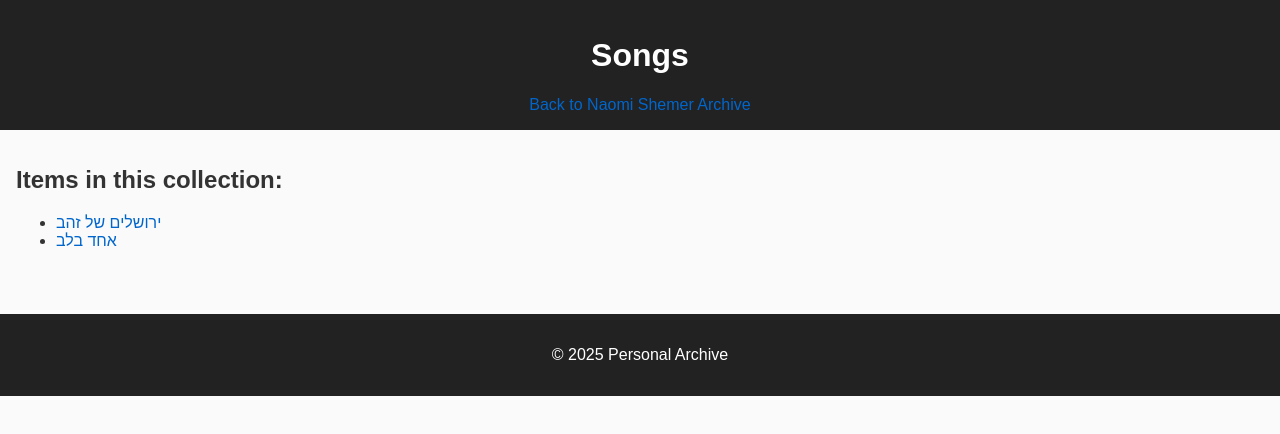
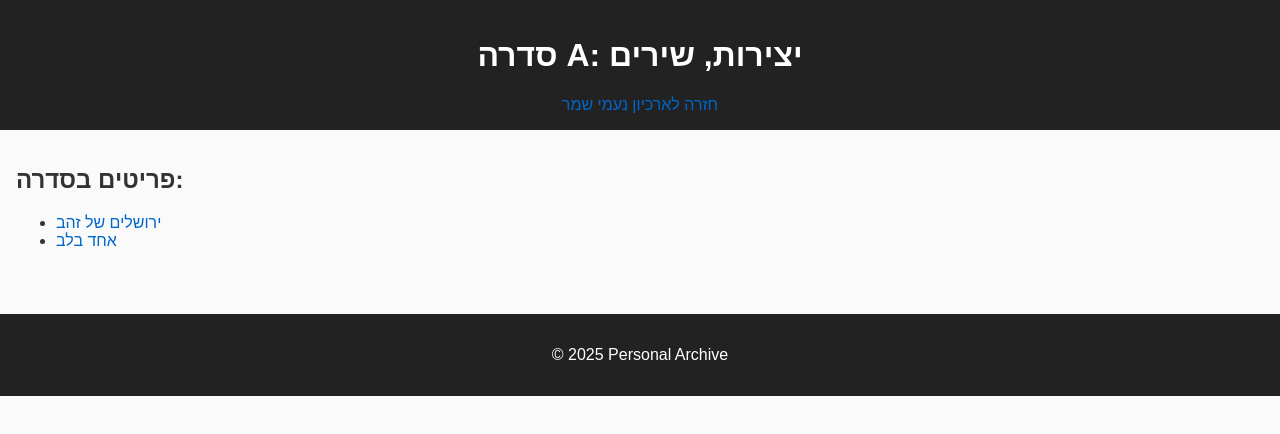
Before and after one commit to NSPC2025/personal-archive, a plain HTML site: page naomi-shemer/collections/series-a.html in a window 1280 px wide. Drawn offline with Linux system fonts and the light colour scheme.

Commit message:
Update series-a.html

```diff
--- a/naomi-shemer/collections/series-a.html
+++ b/naomi-shemer/collections/series-a.html
@@ -3,21 +3,21 @@
 <head>
 <meta charset="UTF-8">
 <meta name="viewport" content="width=device-width, initial-scale=1">
-<title>Songs - Naomi Shemer Archive</title>
+<title>סדרה A: יצירות, שירים - ארכיון נעמי שמר</title>
 <link rel="stylesheet" href="../../style.css">
 </head>
 <body>
 <header>
-  <h1>Songs</h1>
-  <a href="../index.html">Back to Naomi Shemer Archive</a>
+  <h1>סדרה A: יצירות, שירים</h1>
+  <a href="../index.html">חזרה לארכיון נעמי שמר</a>
 </header>
 
 <main>
-  <h2>Items in this collection:</h2>
+  <h2>פריטים בסדרה:</h2>
   <ul>
     <li><a href="../items/song-yerushalayim-shel-zahav.html">ירושלים של זהב</a></li>
     <li><a href="../items/song-echad-balev.html">אחד בלב</a></li>
-    <!-- כאן ניתן להוסיף עוד פריטים בעתיד -->
+    <!-- ניתן להוסיף כאן פריטים נוספים -->
   </ul>
 </main>
 
```
